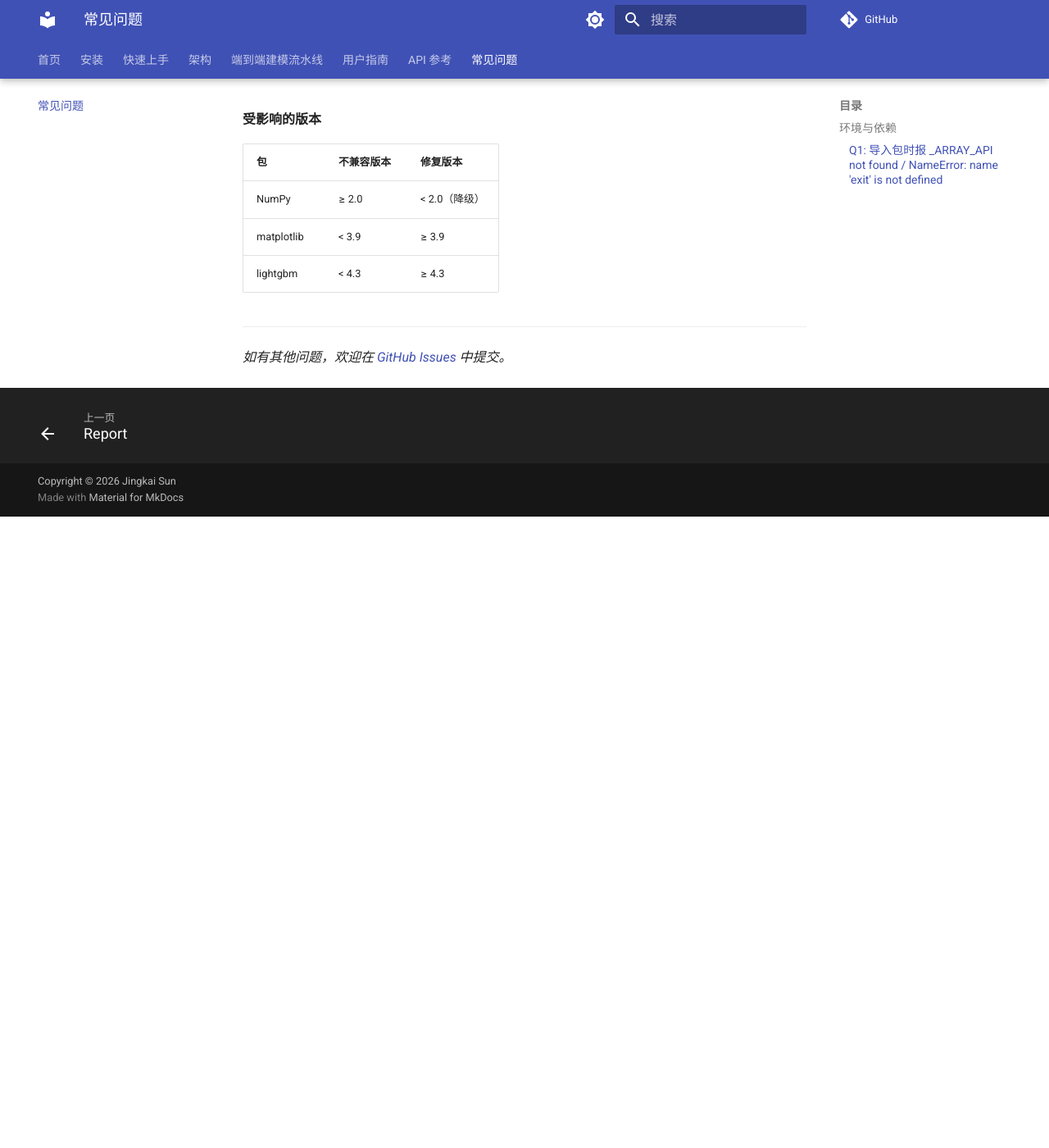
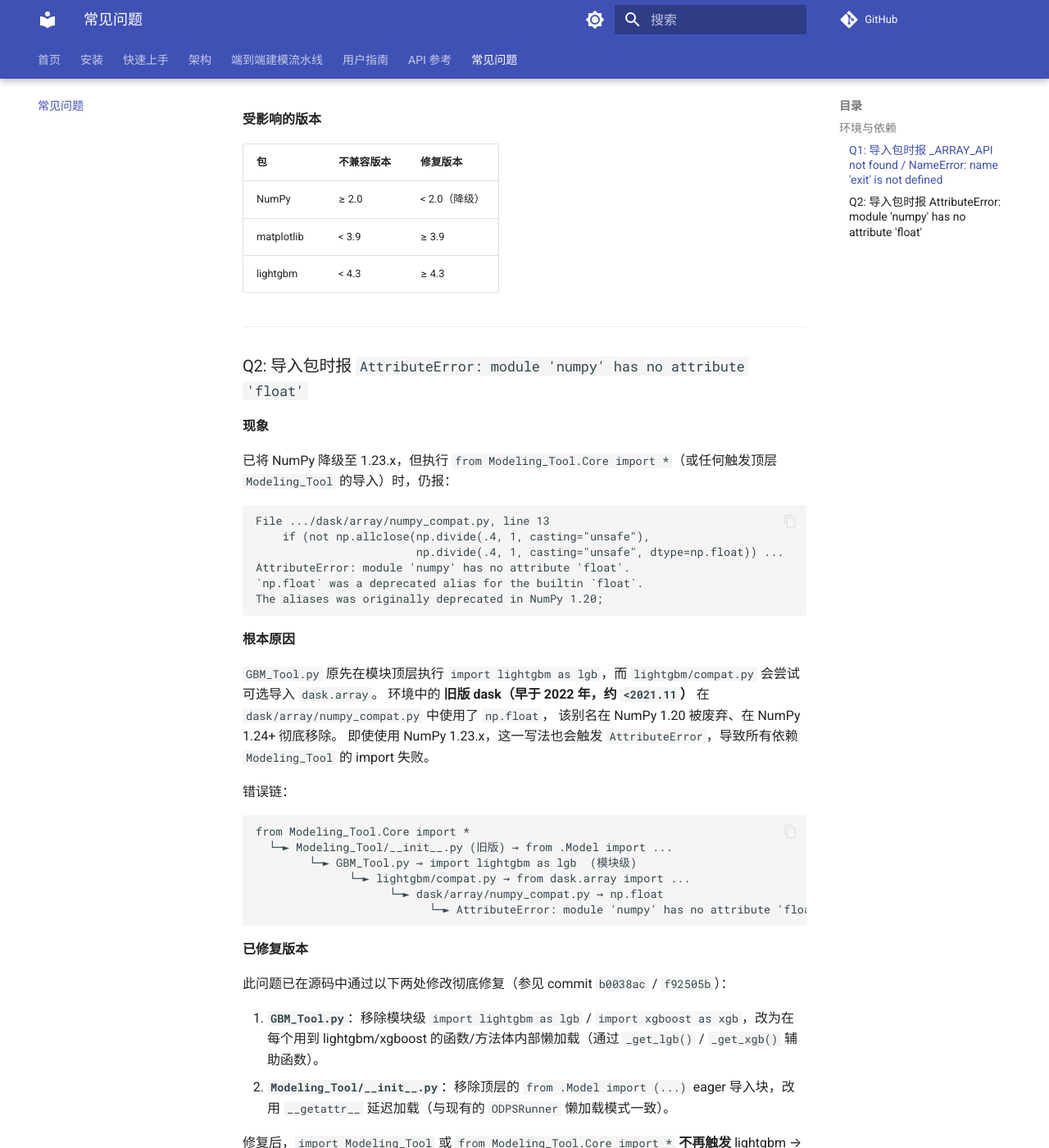
Before and after one commit to Kyle-J-Sun/SuperModelingFactory_doc, an MkDocs documentation site: the page built from docs/faq.md, in a window 1280 px wide and 1400 px high, scrolled down 1061 px. Shown: the whole window at 82% size. Built offline with MkDocs 1.6.1 and Material for MkDocs 9.7.7, drawn with Linux system fonts in a browser that asks for light colours; comment, search, counter and statistics services are not loaded; before the commit the page ends 1691 px from its top, so only the background shows below that; some of the changed text lies outside the part shown.

Commit message:
docs(faq): add Q2 for dask/np.float AttributeError on import

````diff
--- a/docs/faq.md
+++ b/docs/faq.md
@@ -77,4 +77,91 @@ NumPy 2.x 安装
 
 ---
 
+### Q2: 导入包时报 `AttributeError: module 'numpy' has no attribute 'float'`
+
+**现象**
+
+已将 NumPy 降级至 1.23.x，但执行 `from Modeling_Tool.Core import *`（或任何触发顶层 `Modeling_Tool` 的导入）时，仍报：
+
+```
+File .../dask/array/numpy_compat.py, line 13
+    if (not np.allclose(np.divide(.4, 1, casting="unsafe"),
+                        np.divide(.4, 1, casting="unsafe", dtype=np.float)) ...
+AttributeError: module 'numpy' has no attribute 'float'.
+`np.float` was a deprecated alias for the builtin `float`.
+The aliases was originally deprecated in NumPy 1.20;
+```
+
+**根本原因**
+
+`GBM_Tool.py` 原先在模块顶层执行 `import lightgbm as lgb`，而 `lightgbm/compat.py` 会尝试可选导入 `dask.array`。
+环境中的 **旧版 dask（早于 2022 年，约 `<2021.11`）** 在 `dask/array/numpy_compat.py` 中使用了 `np.float`，
+该别名在 NumPy 1.20 被废弃、在 NumPy 1.24+ 彻底移除。
+即使使用 NumPy 1.23.x，这一写法也会触发 `AttributeError`，导致所有依赖 `Modeling_Tool` 的 import 失败。
+
+错误链：
+
+```
+from Modeling_Tool.Core import *
+  └─► Modeling_Tool/__init__.py (旧版) → from .Model import ...
+        └─► GBM_Tool.py → import lightgbm as lgb  (模块级)
+              └─► lightgbm/compat.py → from dask.array import ...
+                    └─► dask/array/numpy_compat.py → np.float
+                          └─► AttributeError: module 'numpy' has no attribute 'float'
+```
+
+**已修复版本**
+
+此问题已在源码中通过以下两处修改彻底修复（参见 commit `b0038ac` / `f92505b`）：
+
+1. **`GBM_Tool.py`**：移除模块级 `import lightgbm as lgb` / `import xgboost as xgb`，改为在每个用到 lightgbm/xgboost 的函数/方法体内部懒加载（通过 `_get_lgb()` / `_get_xgb()` 辅助函数）。
+2. **`Modeling_Tool/__init__.py`**：移除顶层的 `from .Model import (...)` eager 导入块，改用 `__getattr__` 延迟加载（与现有的 `ODPSRunner` 懒加载模式一致）。
+
+修复后，`import Modeling_Tool` 或 `from Modeling_Tool.Core import *` **不再触发** lightgbm → dask 的导入链，只有真正调用 `GradientBoostingModel`、`lgbm_quick_train` 等 Model 符号时才会 import lightgbm/xgboost。
+
+**临时绕过方案（等待 wheel 更新）**
+
+如果你使用的是已编译的 wheel 包（`/opt/conda/...`）而非源码安装，源码修复在重新打包前不会生效。可使用以下任一方案临时绕过：
+
+=== "方案一：卸载旧版 dask（推荐）"
+
+    ```bash
+    pip uninstall dask -y
+    ```
+
+    `lightgbm/compat.py` 对 dask 的导入是 `try/except` 包裹的可选依赖，卸掉 dask 后 lightgbm 会跳过它，正常加载。
+    适用于不依赖 dask 的推理/评分场景。
+
+=== "方案二：升级 dask"
+
+    ```bash
+    pip install "dask[array]>=2022.01" --upgrade
+    ```
+
+    dask 在 2021.11 之后修复了 `np.float` 用法。升级后重启 kernel。
+    注意：dask 升级可能带入较多依赖变更，建议在独立环境中测试。
+
+=== "方案三：按需导入，跳过 Model 子模块"
+
+    ```python
+    # config.py 中只导入不触发 lightgbm 的模块
+    from Modeling_Tool.Core import *
+    from Modeling_Tool.Sample import *
+    from Modeling_Tool.Eval import *
+    from Modeling_Tool.WOE import *
+    from Modeling_Tool.Feature import *
+    # 不导入 Modeling_Tool.Model，推理场景通常不需要训练功能
+    ```
+
+**受影响的版本组合**
+
+| 条件 | 说明 |
+|---|---|
+| NumPy 1.20–1.23 + dask < 2021.11 | 触发 `AttributeError: np.float`（警告级，但旧 dask 写法使其崩溃） |
+| NumPy ≥ 1.24 + dask < 2021.11 | 同上，但更严重（`np.float` 已彻底移除） |
+| NumPy ≥ 1.24 + dask ≥ 2022.01 | 正常 |
+| 源码安装最新版 SuperModelingFactory | 已修复，不受影响 |
+
+---
+
 *如有其他问题，欢迎在 [GitHub Issues](https://github.com/Kyle-J-Sun/SuperModelingFactory/issues) 中提交。*
````
